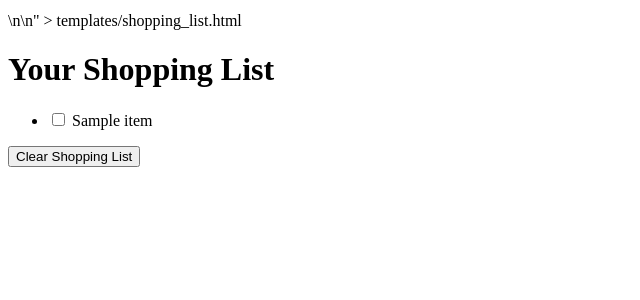
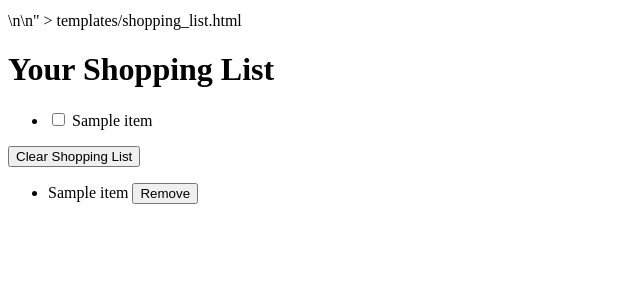
Before and after one commit to Adamfroggy/Shopping_RecipeApp, a Flask app: template templates/shopping_list.html in a window 1280 px wide. Shown: the part 359-659 px from the top of the page, without its empty margins (0-640 px from the left). Run offline with Flask 3, Linux system fonts and the light colour scheme; the template is opened without the code that fills it: most values are stand-ins (such as "Sample title", 1, 10 or a date in 2020).

Commit message:
Added logic to shopping_list.html for modifications for shopping list support

```diff
--- a/templates/shopping_list.html
+++ b/templates/shopping_list.html
@@ -10,3 +10,13 @@ echo "<!DOCTYPE html>\n<html>\n<head><title>Shopping List</title></head>\n<body>
 <form action="{{ url_for('clear_shopping_list') }}" method="post">
   <button type="submit">Clear Shopping List</button>
 </form>
+<ul>
+    {% for item in items %}
+      <li>
+        {{ item }}
+        <form action="{{ url_for('remove_from_shopping_list', item=item) }}" method="post" style="display:inline;">
+          <button type="submit">Remove</button>
+        </form>
+      </li>
+    {% endfor %}
+  </ul>
```
